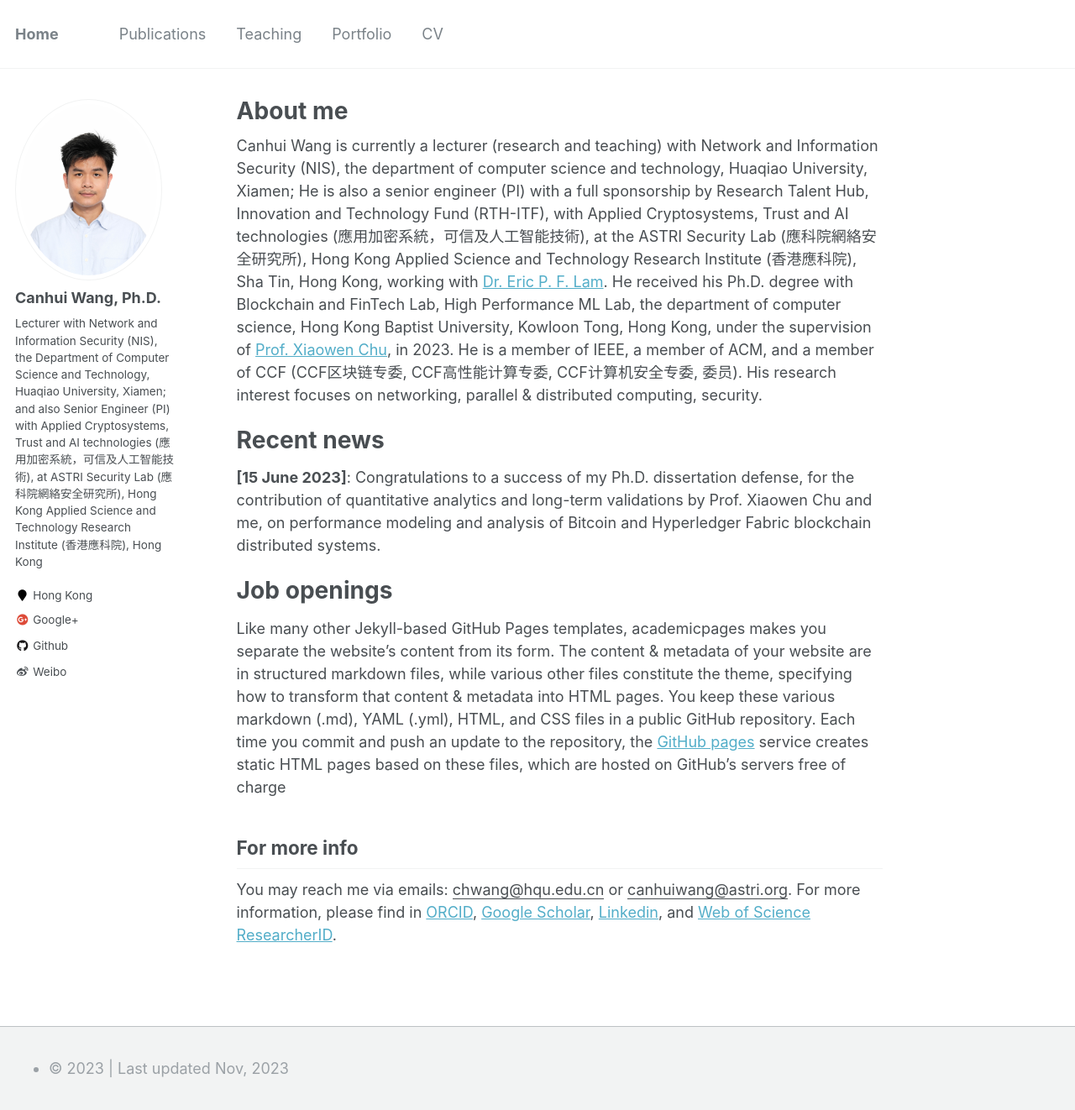
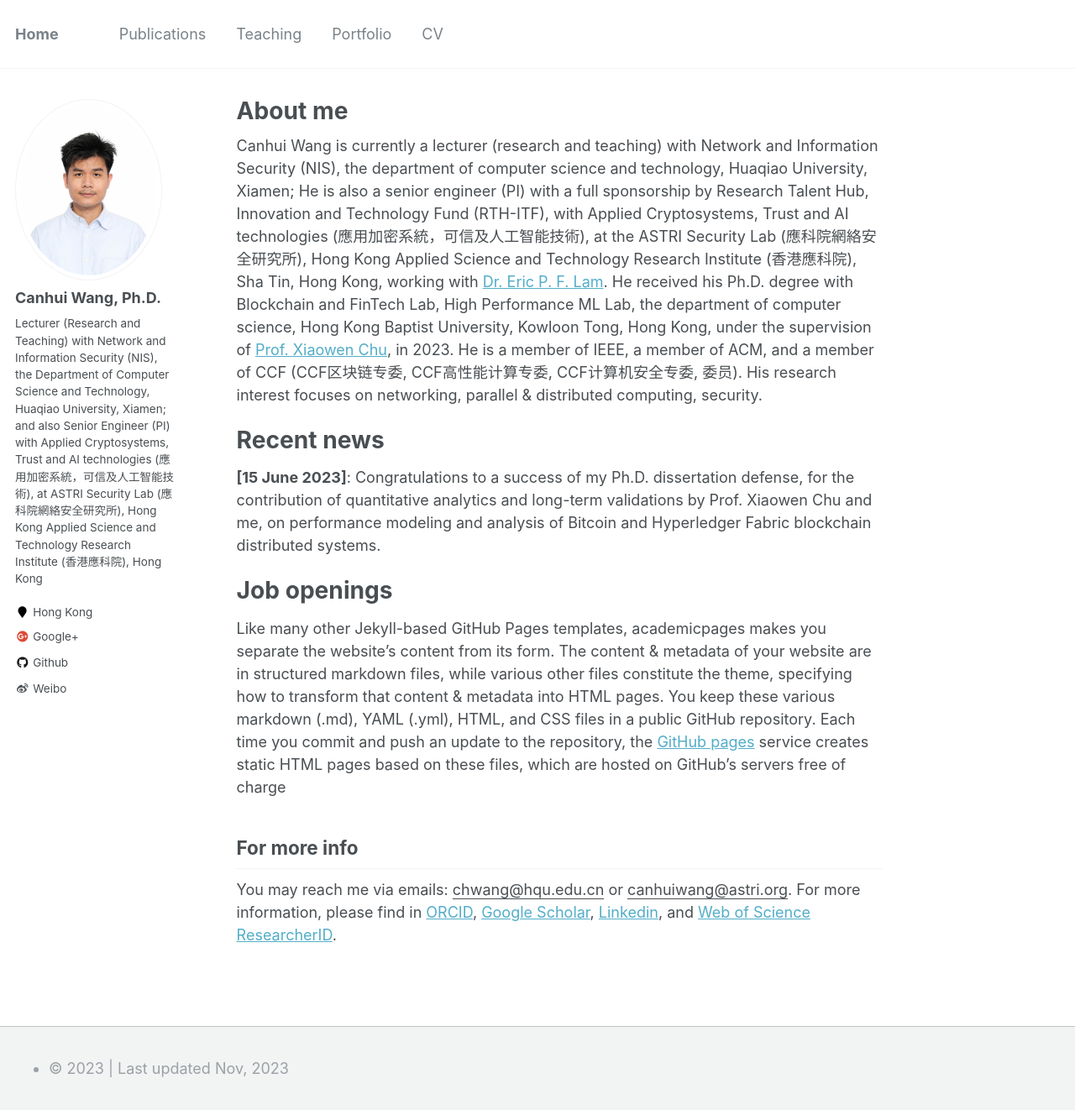
Before and after one commit to Canhui/canhui.github.io, a Jekyll site: the page built from _pages/about.md, in a window 1280 px wide and 1340 px high. Shown: the top 1322 px of the window at 84% size. Built offline with Jekyll 4.4.1, drawn with Linux system fonts in a browser that asks for light colours.

Commit message:
Update _config.yml

```diff
--- a/_config.yml
+++ b/_config.yml
@@ -82,7 +82,7 @@ analytics:
 author:
   name             : "Canhui Wang, Ph.D."
   avatar           : "chwang.jpg" # "profile.png"
-  bio              : "Lecturer with Network and Information Security (NIS), the Department of Computer Science and Technology, Huaqiao University, Xiamen; and also Senior Engineer (PI) with Applied Cryptosystems, Trust and AI technologies (應用加密系統，可信及人工智能技術), at ASTRI Security Lab (應科院網絡安全研究所), Hong Kong Applied Science and Technology Research Institute (香港應科院), Hong Kong"
+  bio              : "Lecturer (Research and Teaching) with Network and Information Security (NIS), the Department of Computer Science and Technology, Huaqiao University, Xiamen; and also Senior Engineer (PI) with Applied Cryptosystems, Trust and AI technologies (應用加密系統，可信及人工智能技術), at ASTRI Security Lab (應科院網絡安全研究所), Hong Kong Applied Science and Technology Research Institute (香港應科院), Hong Kong"
   location         : "Hong Kong"
   # employer         : "Hong Kong Baptist University"
   # #pubmed           : "https://www.ncbi.nlm.nih.gov/pubmed/?term=john+snow"
```
